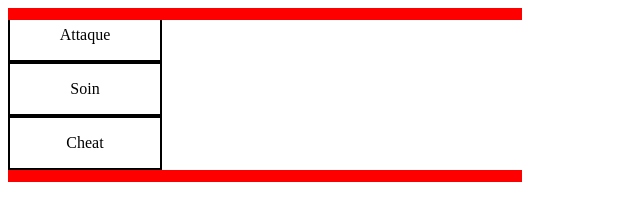
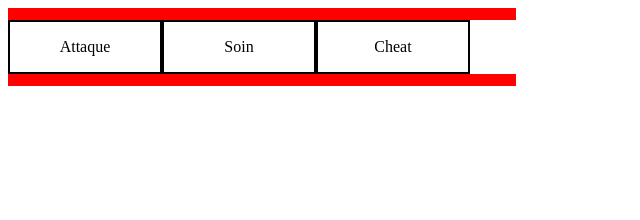
Before and after one commit to ThPoi/SemaineIntensiveJS, a plain HTML site: page index.html in a window 1280 px wide. Shown: the whole page, without its empty margins (0-640 px from the left). Drawn offline with Linux system fonts and the light colour scheme.

Commit message:
display flex

```diff
--- a/index.html
+++ b/index.html
@@ -13,7 +13,7 @@
       </div>
 
 
-      <div id="sorts">
+      <div class="flex">
         <div id="attaque" class="button">
           <p>Attaque<p/>
         </div>
--- a/styles/style.css
+++ b/styles/style.css
@@ -1,19 +1,16 @@
 #healMonster{
-  position: absolute;
   width: 40%;
   height: 10px;
   border: solid red 1px
 }
 
 #pvMonster{
-
   background-color: red;
   height: 11px;
   width: 100%;
 }
 
 #healPlayer{
-  position: absolute;
   width: 40%;
   height: 10px;
   border: solid red 1px
@@ -28,7 +25,7 @@
 body{
 
 }
-#sort {
+.flex {
   display: flex;
 
 }
```
